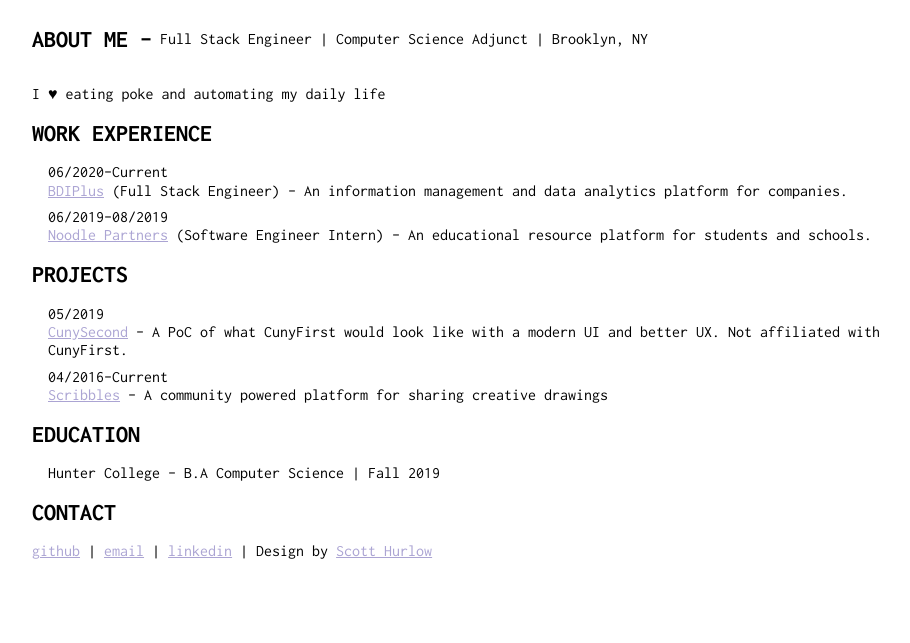
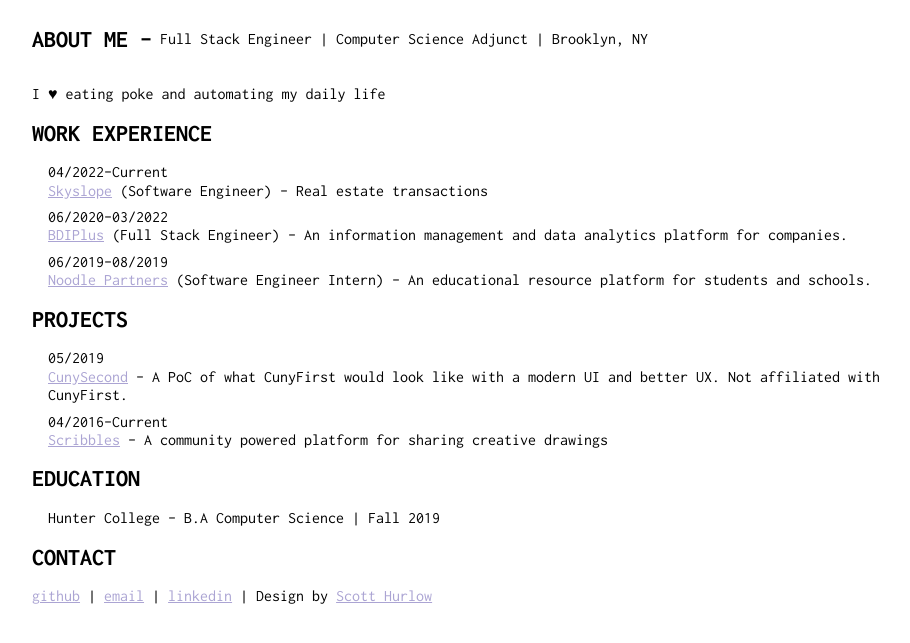
Before and after one commit to pillows/mwong.io, a plain HTML site: page index.html in a window 1280 px wide. Shown: the part 149-792 px from the top of the page, without its empty margins (32-942 px from the left). Drawn offline with nearby package versions, Linux system fonts and the light colour scheme.

```diff
--- a/index.html
+++ b/index.html
@@ -35,7 +35,8 @@
     <section class="mt2 mt4-m">
       <h1 class="f3 ttu mb0-s">Work Experience</h1>
       <ul class="mv1">
-        <li>06/2020-Current<br><dd> </dd><a href="https://bdiplus.com">BDIPlus</a> (Full Stack Engineer) - An information management and data analytics platform for companies.</li>
+	<li>04/2022-Current<br><dd> </dd><a href="https://skyslope.com">Skyslope</a> (Software Engineer) - Real estate transactions</li>
+        <li>06/2020-03/2022<br><dd> </dd><a href="https://bdiplus.com">BDIPlus</a> (Full Stack Engineer) - An information management and data analytics platform for companies.</li>
         <li>06/2019-08/2019<br><dd> </dd><a href="https://noodle.com">Noodle Partners</a> (Software Engineer Intern) - An educational resource platform for students and schools.</li>
       </ul>
     </section>
```
